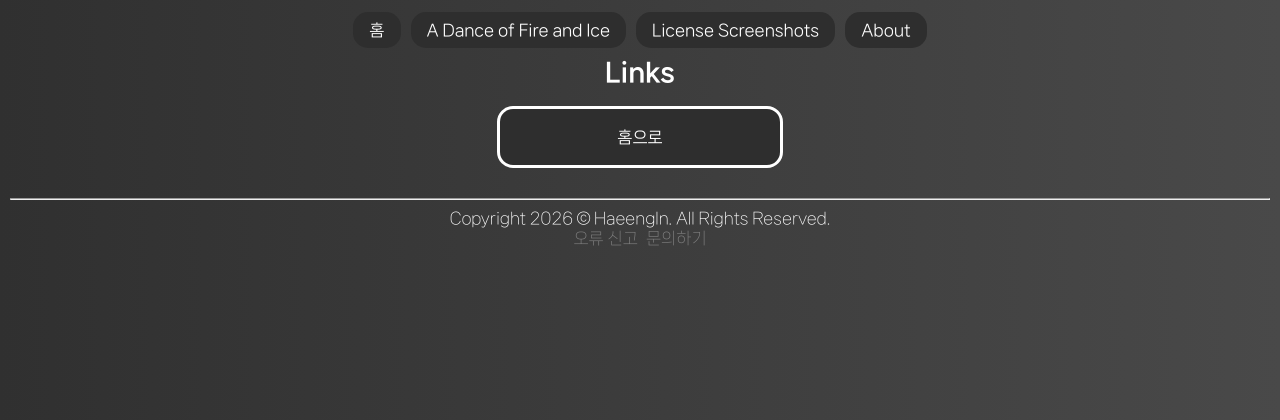
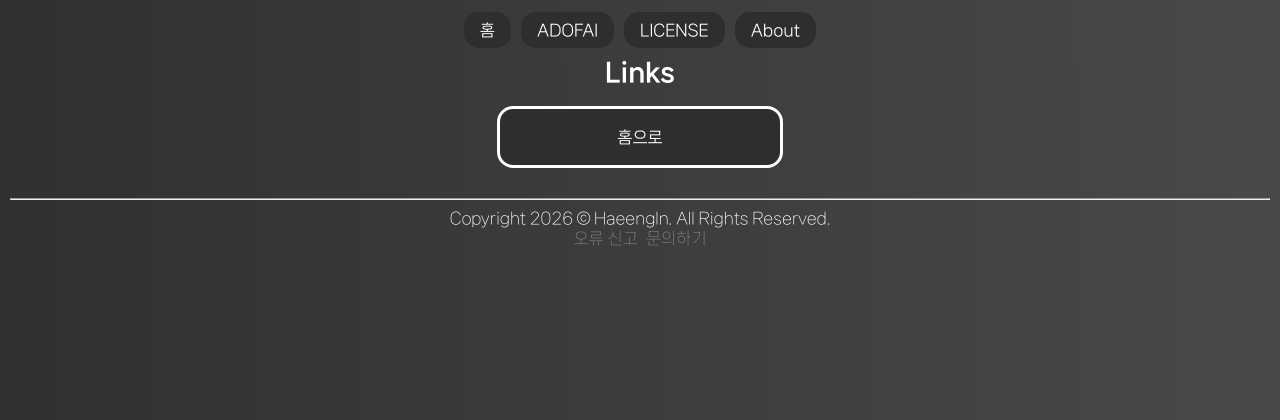
Before and after one commit to HaeengIn/mypage, a Python web app: template templates/about.html in a window 1280 px wide. Shown: the top 420 px of the page. Run offline with Jinja, Linux system fonts and the light colour scheme; the template is opened without the code that fills it, so the values that code supplies are empty.

Commit message:
Fix nav bar text

```diff
--- a/templates/base.html
+++ b/templates/base.html
@@ -49,8 +49,8 @@
 <body>
     <nav class="nav-container">
         <a href="/">홈</a>
-        <a href="/adofai">A Dance of Fire and Ice</a>
-        <a href="/license">License Screenshots</a>
+        <a href="/adofai">ADOFAI</a>
+        <a href="/license">LICENSE</a>
         <a href="/about">About</a>
     </nav>
     <main>
```
